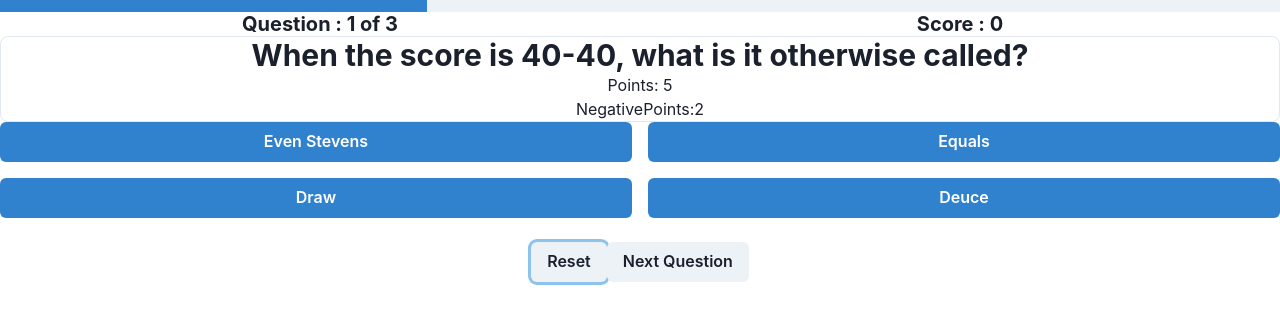
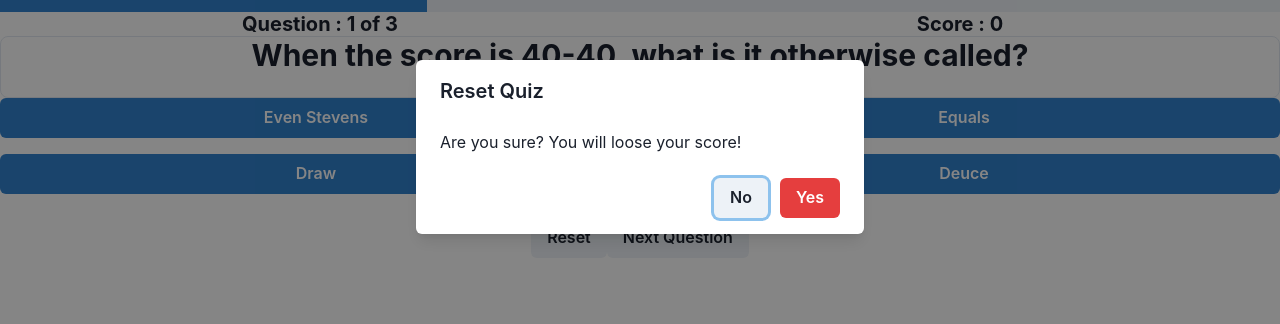
Before and after one commit to varenaggarwal/owl-quiz, a React (Create React App) app: page /quiz/1 in a window 1280 px wide. Both pictures are taken after a click on the button "Reset". Shown: the top 324 px of the page. Built offline with nearby package versions, Linux system fonts and the light colour scheme.

Commit message:
Alert confirmation

```diff
--- /dev/null
+++ b/src/components/ConfirmationDialog.tsx
@@ -0,0 +1,45 @@
+import { Button } from "@chakra-ui/button";
+import {
+  AlertDialog,
+  AlertDialogContent,
+  AlertDialogHeader,
+  AlertDialogOverlay,
+  AlertDialogBody,
+  AlertDialogFooter,
+} from "@chakra-ui/modal";
+import { useRef } from "react";
+
+export function ConfirmationDialog({
+  isOpen,
+  onClose,
+  onYes,
+}: ConfirmationDialogProps) {
+  const cancelAlertRef = useRef();
+
+  return (
+    <>
+      <AlertDialog
+        isOpen={isOpen}
+        leastDestructiveRef={cancelAlertRef}
+        onClose={onClose}
+      >
+        <AlertDialogOverlay>
+          <AlertDialogContent>
+            <AlertDialogHeader>Reset Quiz</AlertDialogHeader>
+            <AlertDialogBody>
+              Are you sure? You will loose your score!
+            </AlertDialogBody>
+            <AlertDialogFooter>
+              <Button ref={cancelAlertRef} onClick={onClose}>
+                No
+              </Button>
+              <Button colorScheme="red" onClick={onYes} ml={3}>
+                Yes
+              </Button>
+            </AlertDialogFooter>
+          </AlertDialogContent>
+        </AlertDialogOverlay>
+      </AlertDialog>
+    </>
+  );
+}
--- a/src/data/tennisQuiz.ts
+++ b/src/data/tennisQuiz.ts
@@ -35,7 +35,7 @@ const tennisQuiz: Quiz = {
       question:
         "What was Dr. Strange doing during the fight of New York in 2012?",
       points: 15,
-      negativePoint: 22,
+      negativePoint: 2,
       options: [
         {
           id: 1,
--- a/src/pages/QuestionAsker.tsx
+++ b/src/pages/QuestionAsker.tsx
@@ -1,11 +1,12 @@
 import { Button } from "@chakra-ui/button";
-import { Box, SimpleGrid } from "@chakra-ui/layout";
+import { Box, SimpleGrid, Text } from "@chakra-ui/layout";
 import { tennisQuiz } from "../data/tennisQuiz";
 import { Header } from "../components/Header";
 import { useQuizState } from "../contexts/quizStateContext";
 import { useState } from "react";
 import { useNavigate } from "react-router-dom";
 import { Heading, useToast } from "@chakra-ui/react";
+import { ConfirmationDialog } from "../components/ConfirmationDialog";
 
 export function QuestionAsker() {
   const [isAnswered, setIsAnswered] = useState<Boolean>(false);
@@ -13,6 +14,9 @@ export function QuestionAsker() {
   const { state, dispatch } = useQuizState();
   const toast = useToast();
   const navigate = useNavigate();
+
+  const [isAlertOpen, setIsAlertOpen] = useState<boolean>(false);
+  const onCloseAlert = () => setIsAlertOpen(false);
 
   const getQuestion = (questions: Question[], questionNumber) => {
     return questions.find(
@@ -44,22 +48,39 @@ export function QuestionAsker() {
   };
 
   const resetQuiz = () => {
+    setIsAlertOpen(true);
+  };
+
+  const onResetAlertYes = () => {
     setIsAnswered(false);
     setSelectedOption(null);
     dispatch({ type: "RESET_QUIZ" });
+    setIsAlertOpen(false);
   };
 
   const judgeAnswer = (clickedOption: Option) => {
     // show the answer is right or not right
     if (!isAnswered) {
+      const isCorrectAnswer = clickedOption.isRight;
+      toast({
+        title: isCorrectAnswer ? "Correct answer!" : "Wrong answer!",
+        status: isCorrectAnswer ? "success" : "error",
+        isClosable: true,
+      });
       setIsAnswered(true);
       setSelectedOption(clickedOption);
+      // update score
       dispatch({
         type: "UPDATE_SCORE",
         payload: { currentQuestion, selectedOption: clickedOption },
       });
+    } else {
+      toast({
+        title: "Already answered",
+        status: "warning",
+        isClosable: false,
+      });
     }
-    // update score // calculate the score
   };
 
   const optionStyle = (optionId) => {
@@ -77,15 +98,16 @@ export function QuestionAsker() {
   return (
     <div>
       <Header />
+      <ConfirmationDialog
+        isOpen={isAlertOpen}
+        onClose={onCloseAlert}
+        onYes={onResetAlertYes}
+      />
       <Box colour="blue" borderWidth="1px" borderRadius="lg" overflow="hidden">
         <Heading as="h2" size="lg">
           {currentQuestion.question}
         </Heading>
-        <h1>Points: {currentQuestion.points}</h1>
-        <h1>
-          NegativePoints:
-          {currentQuestion.negativePoint ? currentQuestion.negativePoint : 0}
-        </h1>
+        <Text>Points: {currentQuestion.points}</Text>
       </Box>
 
       <SimpleGrid columns={2} spacing="1rem">
--- a/src/pages/Quiz.tsx
+++ b/src/pages/Quiz.tsx
@@ -20,11 +20,12 @@ export function Quiz() {
       {/* <Header /> */}
       {/* <SimpleGrid> */}
       <h1>I want to learn...</h1>
-      <Button colorScheme="blue" onClick={startQuiz}>
-        <span>{tennisQuiz.quizName}</span>
-        <span>
-          <ArrowRightIcon />
-        </span>
+      <Button
+        rightIcon={<ArrowRightIcon />}
+        colorScheme="blue"
+        onClick={startQuiz}
+      >
+        {tennisQuiz.quizName}
       </Button>
       {/* </SimpleGrid> */}
     </div>
--- /dev/null
+++ b/src/types/ConfirmationDialog.d.ts
@@ -0,0 +1,5 @@
+type ConfirmationDialogProps = {
+  isOpen: boolean;
+  onClose: () => void;
+  onYes: () => void;
+};
```
